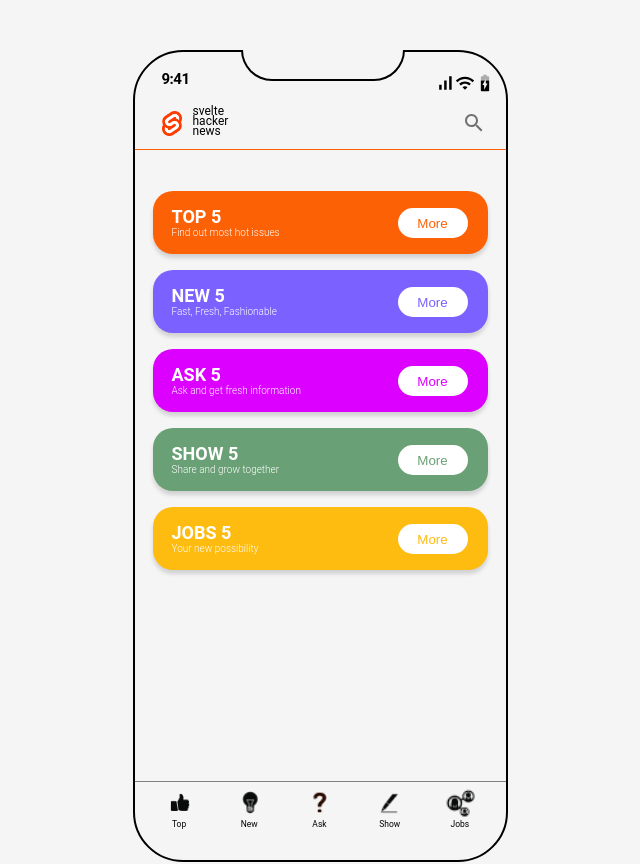
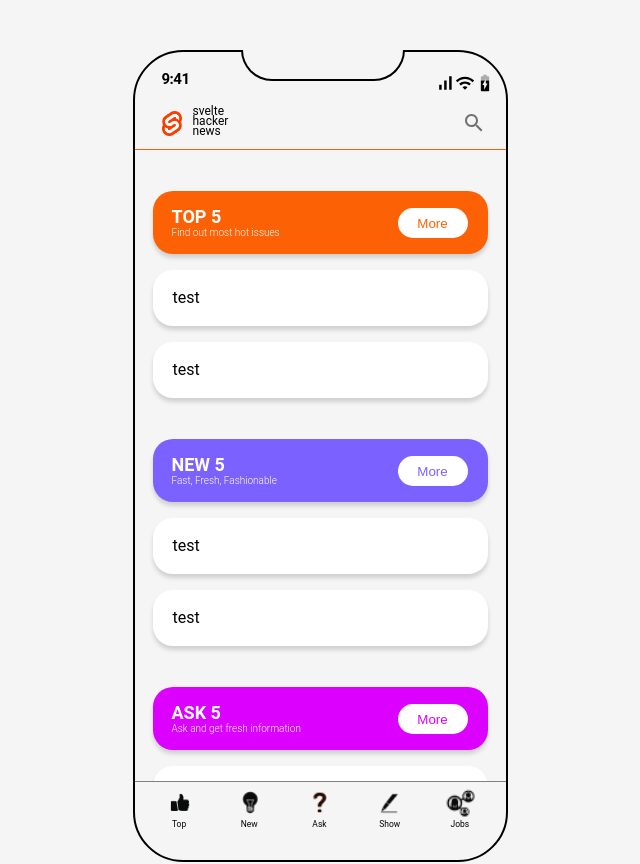
Before and after one commit to jeondoh/haker-news, a React (Create React App) app: page / in a window 1280 px wide. Shown: the whole page, without its empty margins (320-960 px from the left). Built offline with nearby package versions, Linux system fonts and the light colour scheme.

Commit message:
fix: refactoring component

```diff
--- a/src/atom.ts
+++ b/src/atom.ts
@@ -1,5 +1,6 @@
 import { atom } from "recoil";
 
+/* 라이트&다크 모드 */
 export const isDarkAtom = atom({
   key: "isDark",
   default: false,
--- /dev/null
+++ b/src/components/Cards.tsx
@@ -0,0 +1,26 @@
+import { useEffect, useState } from "react";
+import TitleCardData, { ITitleCard } from "../utils/TitleCardData";
+import TitleCards from "./TitleCards";
+import ContentCards from "./ContentCards";
+
+export default function Cards() {
+  const [titleData, setTitleData] = useState<ITitleCard[]>([]);
+
+  // 카테고리별 카드 정보 가져오기
+  useEffect(() => {
+    setTitleData(() => TitleCardData());
+    console.log("GET TITLE CARD");
+  }, []);
+
+  return (
+    <>
+      {/* titleData : 메인에 보여질 TOP NEW ASK SHOW JOBS 카드배열 */}
+      {titleData?.map((data) => (
+        <div key={data.category}>
+          <TitleCards {...data} />
+          <ContentCards color={data.color} />
+        </div>
+      ))}
+    </>
+  );
+}
--- /dev/null
+++ b/src/components/ContentCards.tsx
@@ -0,0 +1,14 @@
+import { ContentCard } from "../styles/CardStyle";
+
+interface IContentCards {
+  color: string;
+}
+
+export default function ContentCards(color: IContentCards) {
+  return (
+    <>
+      <ContentCard>test</ContentCard>
+      <ContentCard>test</ContentCard>
+    </>
+  );
+}
--- a/src/components/TitleCards.tsx
+++ b/src/components/TitleCards.tsx
@@ -1,27 +1,21 @@
 import {
   TitleCard,
-  TitleCard_Categroy,
-  TitleCard_SubCategroy,
   TitleCard_Btn,
+  TitleCard_Category,
+  TitleCard_SubCategory,
 } from "../styles/CardStyle";
-import { useEffect, useState } from "react";
-import TitleCardData, { ITitleCard } from "../utils/TitleCardData";
+import { ITitleCard } from "../utils/TitleCardData";
 
-export default function TitleCards() {
-  const [titleData, setTitleData] = useState<ITitleCard[]>([]);
-  useEffect(() => {
-    setTitleData(() => TitleCardData());
-  }, []);
-
+export default function TitleCards({
+  category,
+  subCategory,
+  color,
+}: ITitleCard) {
   return (
-    <>
-      {titleData?.map((data) => (
-        <TitleCard key={data.category} commonColor={data.color}>
-          <TitleCard_Categroy>{data.category}</TitleCard_Categroy>
-          <TitleCard_SubCategroy>{data.subCategory}</TitleCard_SubCategroy>
-          <TitleCard_Btn commonColor={data.color}>More</TitleCard_Btn>
-        </TitleCard>
-      ))}
-    </>
+    <TitleCard commonColor={color}>
+      <TitleCard_Category>{category}</TitleCard_Category>
+      <TitleCard_SubCategory>{subCategory}</TitleCard_SubCategory>
+      <TitleCard_Btn commonColor={color}>More</TitleCard_Btn>
+    </TitleCard>
   );
 }
--- a/src/router/Home.tsx
+++ b/src/router/Home.tsx
@@ -1,10 +1,10 @@
 import { Wrapper } from "../styles/CardStyle";
-import TitleCards from "../components/TitleCards";
+import Cards from "../components/Cards";
 
 export default function Home() {
   return (
     <Wrapper>
-      <TitleCards />
+      <Cards />
     </Wrapper>
   );
 }
--- a/src/styles/CardStyle.ts
+++ b/src/styles/CardStyle.ts
@@ -9,6 +9,7 @@ export const Wrapper = styled.div`
     display: none;
   }
 `;
+
 /* 타이틀 카드(메인페이지) 인터페이스 */
 interface ITitleCard {
   commonColor: string;
@@ -31,7 +32,7 @@ export const TitleCard = styled.div<ITitleCard>`
   }
 `;
 /* 타이틀 카드 내 카테고리 제목 */
-export const TitleCard_Categroy = styled.span`
+export const TitleCard_Category = styled.span`
   position: absolute;
   width: 75px;
   height: 20px;
@@ -44,7 +45,7 @@ export const TitleCard_Categroy = styled.span`
   color: #ffffff;
 `;
 /* 타이틀 카드 내 부카테고리 제목 */
-export const TitleCard_SubCategroy = styled.span`
+export const TitleCard_SubCategory = styled.span`
   position: absolute;
   max-width: 140px;
   height: 12px;
@@ -73,3 +74,16 @@ export const TitleCard_Btn = styled.button<ITitleCard>`
       color: ${props.commonColor};
     `}
 `;
+/* 내용 카드 */
+export const ContentCard = styled.div`
+  height: auto;
+  width: 335px;
+  margin: 16px auto;
+  padding: 20px;
+  box-shadow: 0 4px 4px rgba(0, 0, 0, 0.15);
+  border-radius: 20px;
+  flex: none;
+  order: 3;
+  flex-grow: 0;
+  background-color: ${(props) => props.theme.cardBgColor};
+`;
--- a/src/theme/styled.d.ts
+++ b/src/theme/styled.d.ts
@@ -5,6 +5,5 @@ declare module "styled-components" {
     textColor: string;
     bgColor: string;
     cardBgColor: string;
-    borderColor: string;
   }
 }
--- a/src/theme/theme.ts
+++ b/src/theme/theme.ts
@@ -5,12 +5,10 @@ export const lightTheme: DefaultTheme = {
   bgColor: "whitesmoke",
   textColor: "black",
   cardBgColor: "white",
-  borderColor: "black",
 };
 
 export const darkTheme: DefaultTheme = {
   bgColor: "#2f3640",
   textColor: "white",
   cardBgColor: "transparent",
-  borderColor: "white",
 };
```
